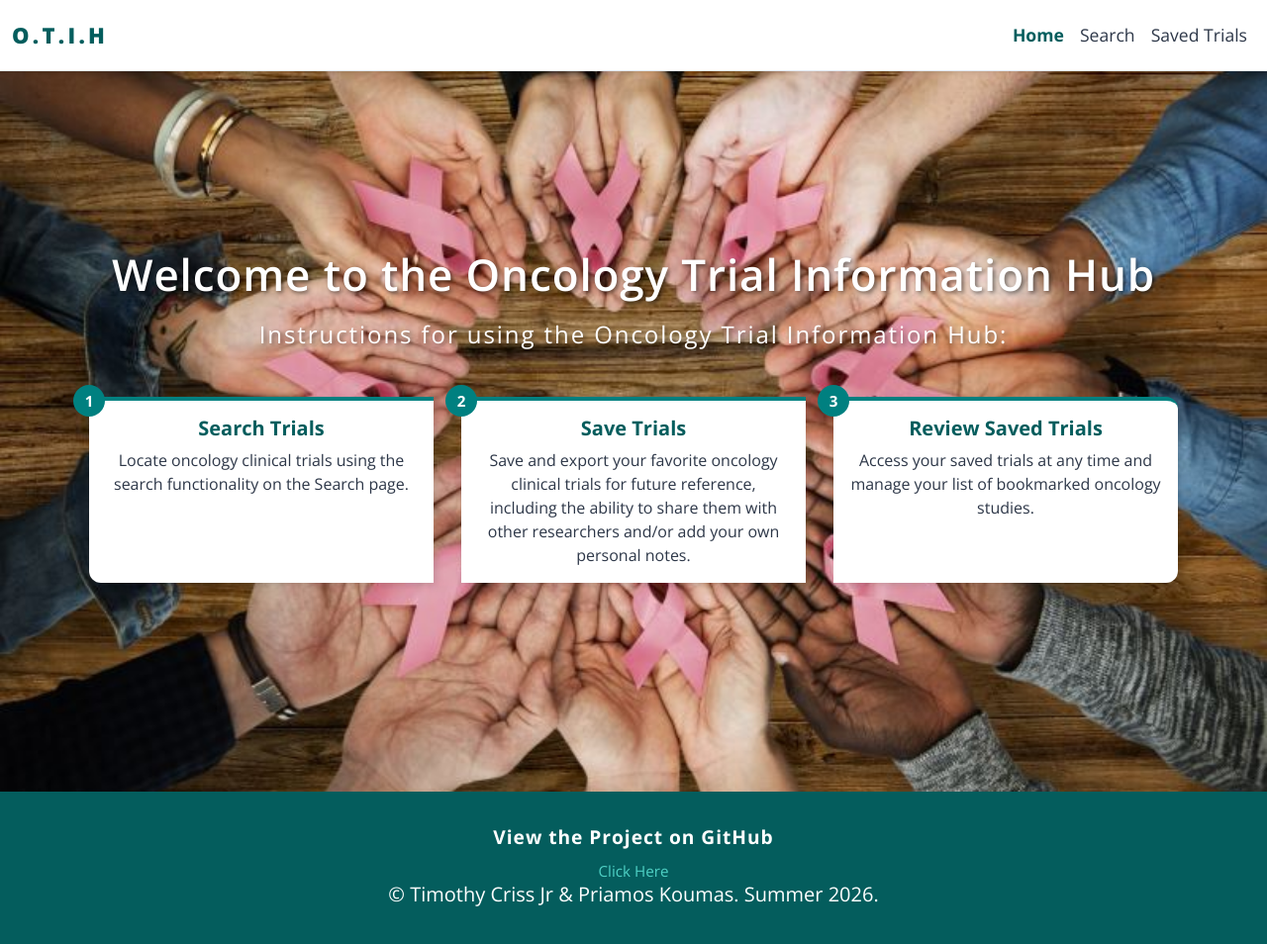
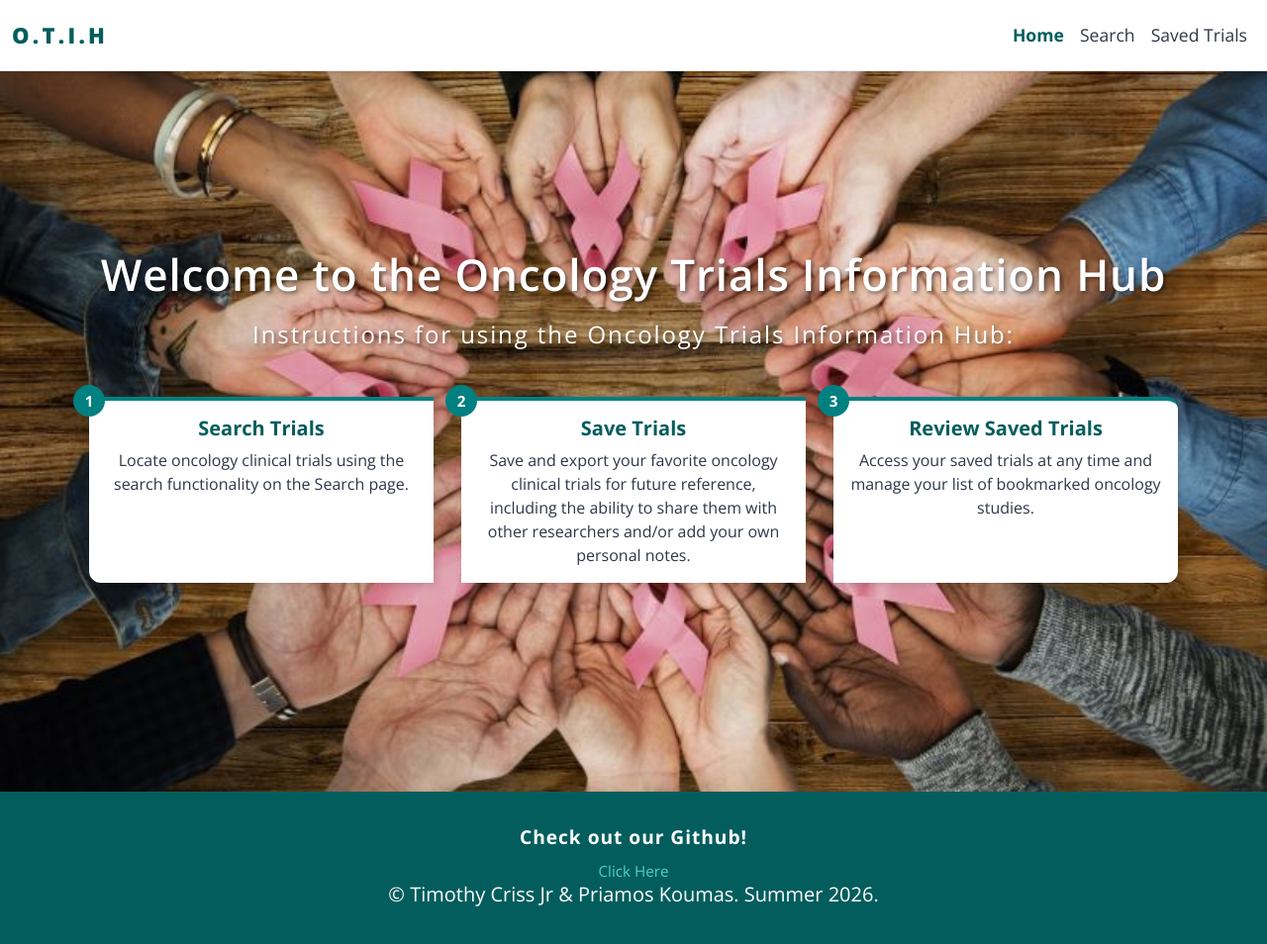
Before and after one commit to crisst330/oncology-trial-information-hub-project-2, a website: page frontend/index.html in a window 1280 px wide. Shown: the whole page at 99% size. Drawn offline with nearby package versions, Linux system fonts and the light colour scheme.

Commit message:
more edits to homepage footer

```diff
--- a/frontend/index.html
+++ b/frontend/index.html
@@ -67,8 +67,8 @@
       <div
         class="container d-flex flex-column align-items-center text-center justify-content-center"
       >
-        <h1>Welcome to the Oncology Trial Information Hub</h1>
-        <h2>Instructions for using the Oncology Trial Information Hub:</h2>
+        <h1>Welcome to the Oncology Trials Information Hub</h1>
+        <h2>Instructions for using the Oncology Trials Information Hub:</h2>
 
         <div class="card-group">
           <div class="card">
@@ -110,7 +110,7 @@
 
     <footer class="site-footer">
       <div class="container">
-        <p class="footer-name">View the Project on GitHub</p>
+        <p class="footer-name">Check out our Github!</p>
         <div class="footer-contact">
           <a
             href="https://github.com/crisst330/oncology-trial-information-hub-project-2"
```
